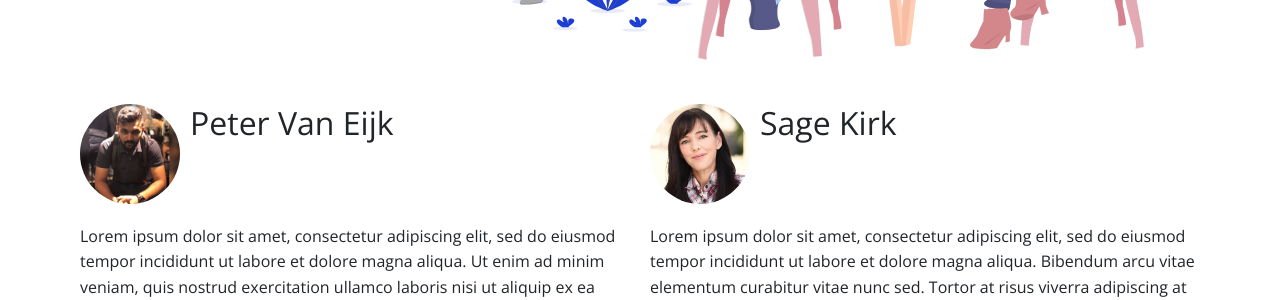
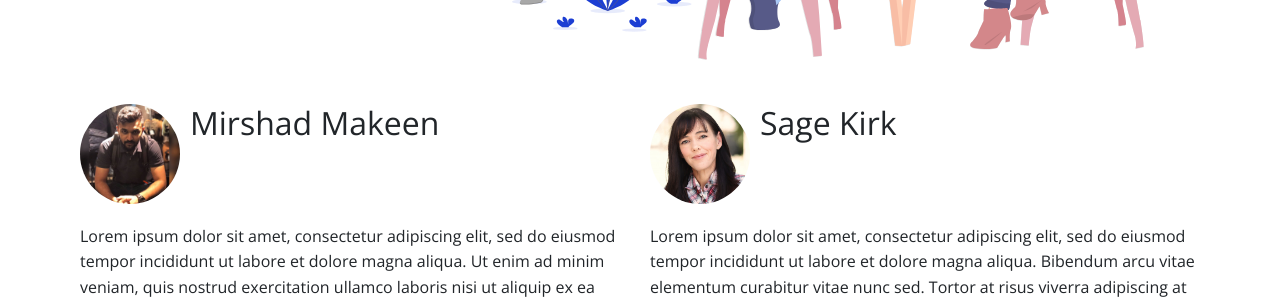
Before and after one commit to techlanka/business, a Jekyll site: the page built from team.html, in a window 1280 px wide. Shown: the part 377-677 px from the top of the page. Built offline with Jekyll 4.4.1, drawn with Linux system fonts in a browser that asks for light colours.

Commit message:
Update peter-van-eijk.md

```diff
--- a/_team/peter-van-eijk.md
+++ b/_team/peter-van-eijk.md
@@ -1,9 +1,9 @@
 ---
-title: 'Peter Van Eijk'
+title: 'Mirshad Makeen'
 image: '/images/team/peter-van-eijk-711986-unsplash.jpg'
-jobtitle: 'Director'
-email: 'peter@test.com'
-linkedinurl: 'https://www.linkedin.com/'
+jobtitle: 'Technical Director'
+email: 'info@techlanka.lk'
+linkedinurl: 'https://www.linkedin.com/mirshadmakeen'
 ---
 
 Lorem ipsum dolor sit amet, consectetur adipiscing elit, sed do eiusmod tempor incididunt ut labore et dolore magna aliqua. Ut enim ad minim veniam, quis nostrud exercitation ullamco laboris nisi ut aliquip ex ea commodo consequat.
```
